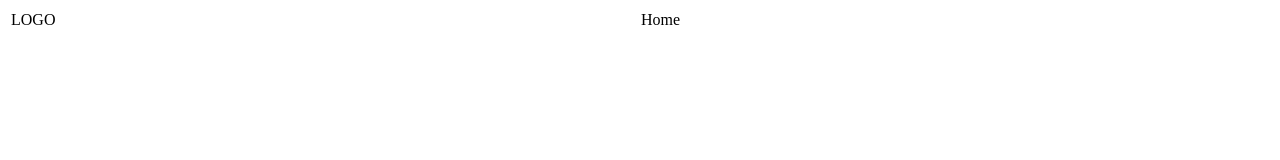
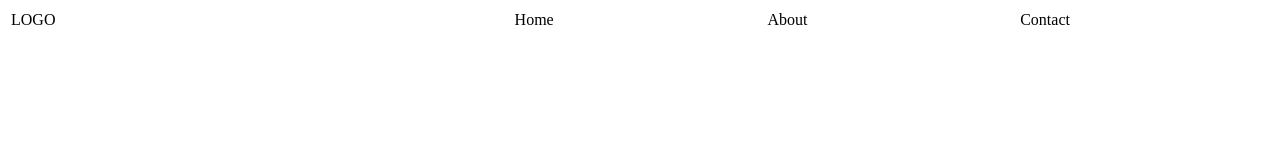
Before and after one commit to saahil17/HTML, a plain HTML site: page index1.html in a window 1280 px wide. Drawn offline with Linux system fonts and the light colour scheme.

Commit message:
Update index1.html

```diff
--- a/index1.html
+++ b/index1.html
@@ -8,14 +8,12 @@
 <table width="100%" border+"1">
   <tr>
     <td width="40%">LOGO</td>
-    <td width="20%><a href="index1.html">Home</a></td>
-    <td width="20%>About us</a></td>
-    <td width="20%>contact</a></td>
+    <td width="20%><a href="index1.html" target="iframe1">Home</a></td>
+    <td width="20%><a href="index1.html" target="iframe1">About</a></td>
+    <td width="20%><a href="index1.html" target="iframe1">Contact</a></td>
   </tr>
-<table>
-<div>
-<div id="content">
-<div>
+</table>
+</div>
 
 </table>
 </body>
```
